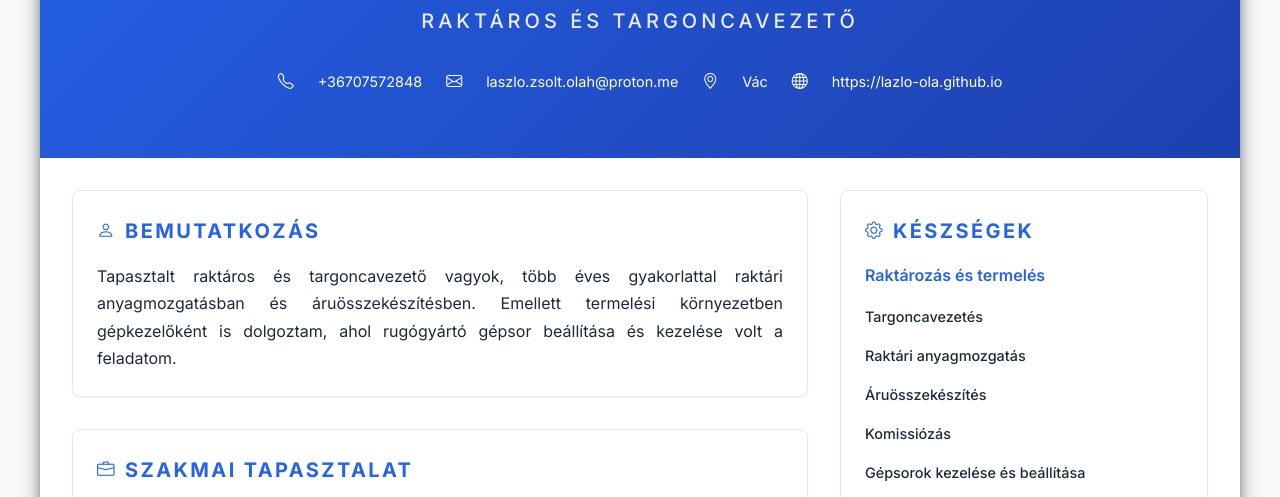
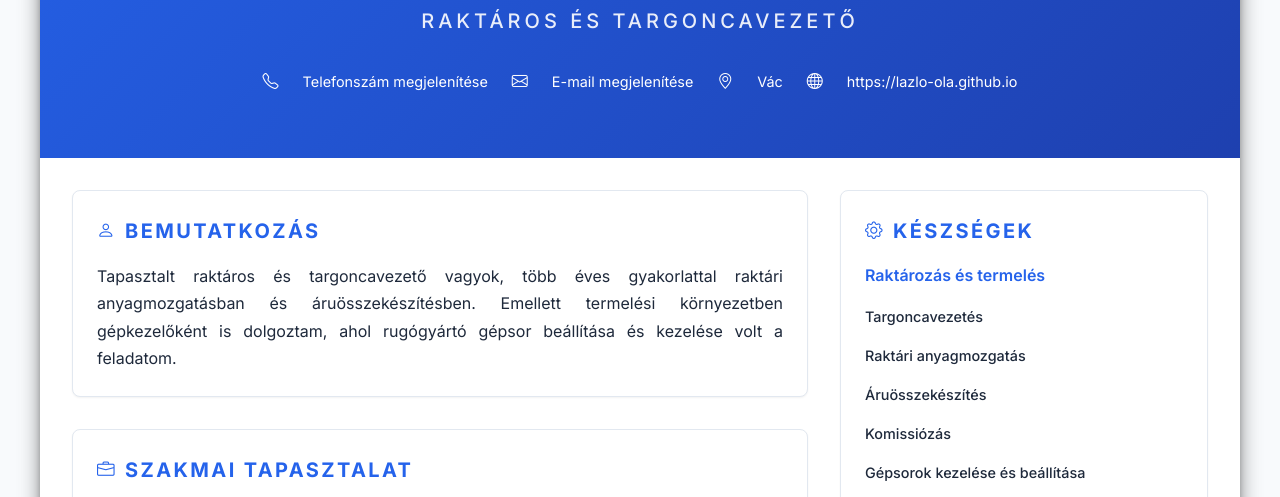
Before and after one commit to lazlo-ola/lazlo-ola.github.io, a plain HTML site: page index.html in a window 1280 px wide. Shown: the part 299-796 px from the top of the page. Drawn offline with nearby package versions, Linux system fonts and the light colour scheme; some packages are replaced by stand-ins of ours.

Commit message:
Minimal crawler protection

```diff
--- a/assets/css/modern-cv.css
+++ b/assets/css/modern-cv.css
@@ -109,6 +109,19 @@ body {
 
 .contact-item:hover {
     opacity: 0.8;
+}
+
+.contact-reveal {
+    background: none;
+    border: 0;
+    padding: 0;
+    font-family: inherit;
+    cursor: pointer;
+}
+
+.contact-reveal:focus-visible {
+    outline: 2px solid currentColor;
+    outline-offset: 4px;
 }
 
 .social-links {
--- a/assets/js/template-engine.js
+++ b/assets/js/template-engine.js
@@ -24,9 +24,9 @@ class CVTemplateEngine {
                 <div class="contact-section">
                     <div class="contact-info">
                         <i class="bi bi-telephone"></i>
-                        <a href="tel:${data.basics.phone}" class="contact-item">${data.basics.phone}</a>
+                        <button type="button" class="contact-item contact-reveal" data-contact="phone">Telefonszám megjelenítése</button>
                         <i class="bi bi-envelope"></i>
-                        <a href="mailto:${data.basics.email}" class="contact-item">${data.basics.email}</a>
+                        <button type="button" class="contact-item contact-reveal" data-contact="email">E-mail megjelenítése</button>
                         <i class="bi bi-geo-alt"></i><span class="contact-item">${data.basics.location}</span>
                         <i class="bi bi-globe"></i>
                         <a href="${data.basics.website}" target="_blank" class="contact-item">${data.basics.website}</a>
@@ -264,10 +264,37 @@ class CVTemplateEngine {
 
         if (container) {
             container.innerHTML = html;
-            // Setup decryption handlers after rendering
-
+            this.setupDecryptionHandlers(data.basics, container);
         }
         return html;
+    }
+
+    setupDecryptionHandlers(basics, container) {
+        container.querySelectorAll('[data-contact]').forEach(button => {
+            let revealing = false;
+            const reveal = async () => {
+                if (revealing) return;
+                revealing = true;
+                try {
+                    const kind = button.dataset.contact;
+                    const value = await dec(basics[kind].ciphertext, 'https://mail.google.com');
+                    const anchor = document.createElement('a');
+                    anchor.href = `${kind === 'phone' ? 'tel:' : 'mailto:'}${value}`;
+                    anchor.textContent = value;
+                    anchor.className = 'contact-item';
+                    const hadFocus = document.activeElement === button;
+                    button.replaceWith(anchor);
+                    if (hadFocus) anchor.focus();
+                } catch (error) {
+                    revealing = false;
+                    button.textContent = 'Újrapróbálkozás';
+                    console.error('Contact reveal failed:', error);
+                }
+            };
+            button.addEventListener('mouseenter', reveal);
+            button.addEventListener('focus', reveal);
+            button.addEventListener('click', reveal);
+        });
     }
 
 }
--- a/data/cv.json
+++ b/data/cv.json
@@ -10,8 +10,12 @@
     "label": "Raktáros és targoncavezető",
     "image": "assets/images/laszlo-olah.png",
     "website": "https://lazlo-ola.github.io",
-    "email": "laszlo.zsolt.olah@proton.me",
-    "phone": "+36707572848",
+    "email": {
+      "ciphertext": "wNYrHbZnn7k/FoMAV2uAKny1xHzLfcG1o+33Vy8JSZ0="
+    },
+    "phone": {
+      "ciphertext": "TDLeMINdJUBZyUFsx4ye6Q=="
+    },
     "location": "Vác",
     "profiles": []
   },
```
